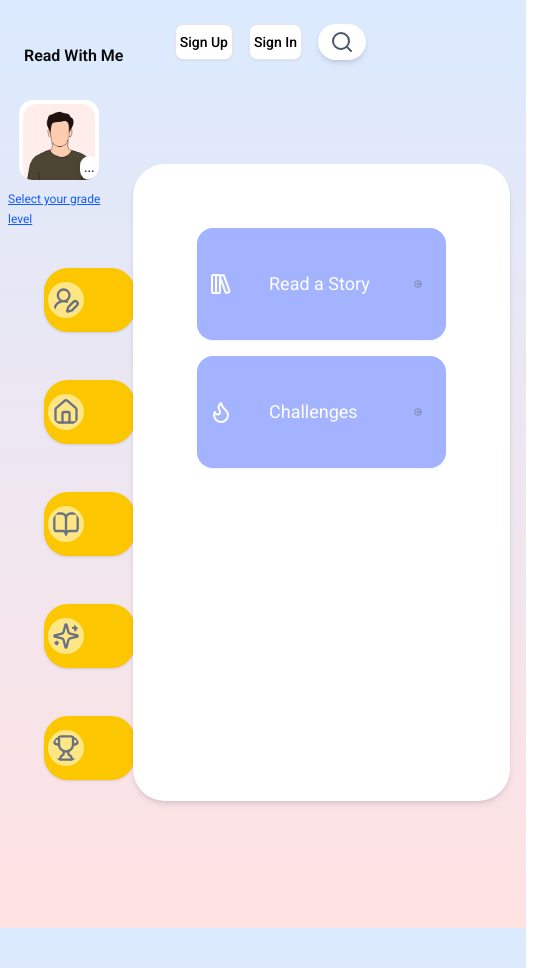
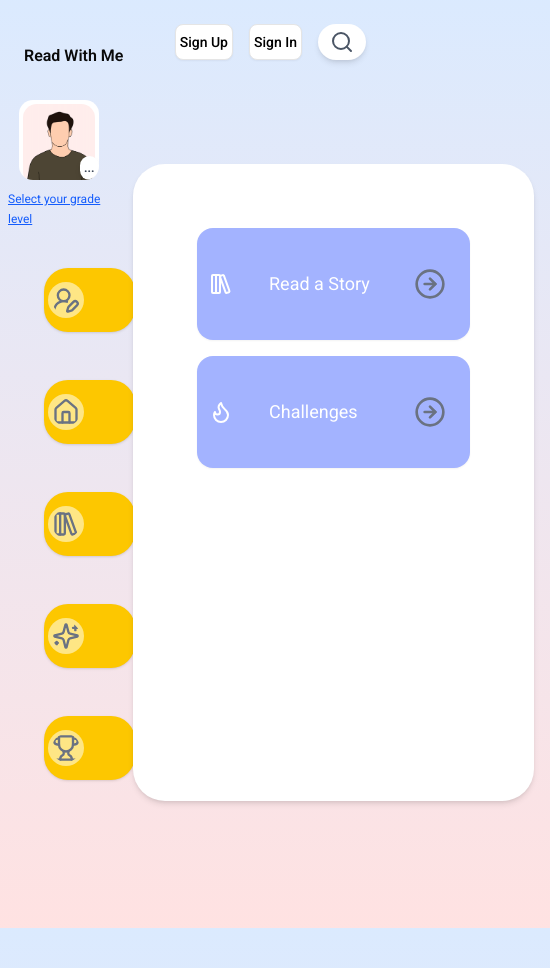
Before and after one commit to Sean-Andrew-Stanek/read-with-me, a Next.js app: page /home in a window 390 px wide. Shown: the whole page, 550 px wide, since content can reach past the window. Built offline with nearby package versions, Linux system fonts and the light colour scheme; no server answers.

Commit message:
Adjust right arrow icon size to be accurately responsive, update read story text contain er sizing, adjust pane in speach to text component

```diff
--- a/src/app/home/page.tsx
+++ b/src/app/home/page.tsx
@@ -3,7 +3,7 @@ import { useEffect } from 'react';
 import { toast } from 'sonner';
 import type { FC } from 'react';
 import { Button } from '@/components/ui/button';
-import { CircleArrowRight, Flame, Sparkles, LibraryBig } from 'lucide-react';
+import { CircleArrowRight, Flame, LibraryBig } from 'lucide-react';
 import { Check } from 'lucide-react';
 import { Info } from 'lucide-react';
 import Link from 'next/link';
@@ -57,8 +57,8 @@ const Dashboard: FC = () => {
                             <LibraryBig className='sm:size-6 md:size-8 lg:size-9 mr-9' />
                             <span>Read a Story</span>
                         </div>
-                        <div className="flex items-center justify-center ml-6 rounded-full p-1 bg-transparent">
-                            <CircleArrowRight className="sm:size-9 md:size-10 lg:size-11 mr-0 p-2 bg-transparent rounded-3xl text-gray-500" />
+                        <div className="flex items-center ml-6 rounded-full p-1 bg-transparent">
+                            <CircleArrowRight className="size-12 sm:size-16 md:size-17 lg:size-18 mr-0 p-2 bg-transparent rounded-3xl text-gray-500" />
                         </div>
                     </Button>
                 </Link>
@@ -68,8 +68,8 @@ const Dashboard: FC = () => {
                             <Flame className='sm:size-6 md:size-8 mr-9' />
                             <span>Challenges</span>
                         </div>
-                        <div className="flex items-center justify-center ml-6 rounded-full p-1 bg-transparent">
-                            <CircleArrowRight className="sm:size-9 md:size-10 lg:size-11 mr-0 p-2 bg-transparent rounded-3xl text-gray-500" />
+                        <div className="flex items-center ml-6 rounded-full p-1 bg-transparent">
+                            <CircleArrowRight className="size-12 sm:size-16 md:size-17 lg:size-18 mr-0 p-2 bg-transparent rounded-3xl text-gray-500" />
                         </div>
                     </Button>
                 </Link>
--- a/src/app/read-story/[id]/page.tsx
+++ b/src/app/read-story/[id]/page.tsx
@@ -76,12 +76,12 @@ const ReadStory = () => {
     const hasPreviousParagraph = currentParagraphIndex > 0;
 
     return (
-        <div className="container font-literata mx-auto py-10 px-4 max-w-6xl flex flex-col gap-4 items-center jestifyContent-center">
+        <div className="font-literata mx-auto py-10 px-4 w-[50%] flex flex-col gap-4 items-center jestifyContent-center">
             <h1 className="text-3xl sm:text-3xl md:text-4xl font-bold mb-1">
                 {convertToTitleCase(`${story.title}`)}
             </h1>
                 <div className='flex flex-col lg:flex-row gap-4' >
-                <div className="flex-1 p-4 mt-6 border rounded bg-white max-w-2xl shadow relative  min-h-[200px] sm:min-h-[250px] md:min-h-[300px]">
+                <div className="flex-1 p-4 mt-6 border rounded-lg bg-white shadow relative  min-h-[200px] sm:min-h-[250px] md:min-h-[300px]">
                     <div className={`${literata.variable} text-2xl whitespace-pre-line leading-loose line-height-2 mb-18`} style={{fontFamily:'var(--font-literata)'}}>
                         {paragraphs[currentParagraphIndex]}
                     </div>
--- a/src/components/Sidebar/index.tsx
+++ b/src/components/Sidebar/index.tsx
@@ -1,7 +1,7 @@
 import React, { useState } from "react";
 import Image from "next/image";
 import { Button } from "@/components/ui/button";
-import { Home, BookOpen, Sparkles, Trophy, UserRoundPen } from "lucide-react";
+import { Home, LibraryBig, Sparkles, Trophy, UserRoundPen } from "lucide-react";
 import { useSession } from "next-auth/react";
 import OnboardingDialog from "../OnBoardingDialog";
 import { Check } from "lucide-react";
@@ -99,7 +99,7 @@ const Sidebar = () => {
                         className={buttonSet}
                     >
                         <span className="inline-flex items-center p-1 rounded-3xl group-hover:bg-amber-200 text-lg transition-colors duration-200">
-                            <BookOpen className={iconSet} />
+                            <LibraryBig className={iconSet} />
                         </span>
                         <span className="hidden sm:inline ml-2 truncate">My Stories</span>
                     </Button>
--- a/src/components/SpeechToText/index.tsx
+++ b/src/components/SpeechToText/index.tsx
@@ -258,7 +258,7 @@ export function SpeechToText({ expectedText, onAccurateRead }: Props) {
     }, [score]);
 
     return (
-        <Card className="w-full max-w-2xl mx-auto">
+        <Card className="w-full mx-auto">
             <CardHeader>
                 <CardTitle className="flex items-center justify-between text-xl">
                     Speech to Text
```
